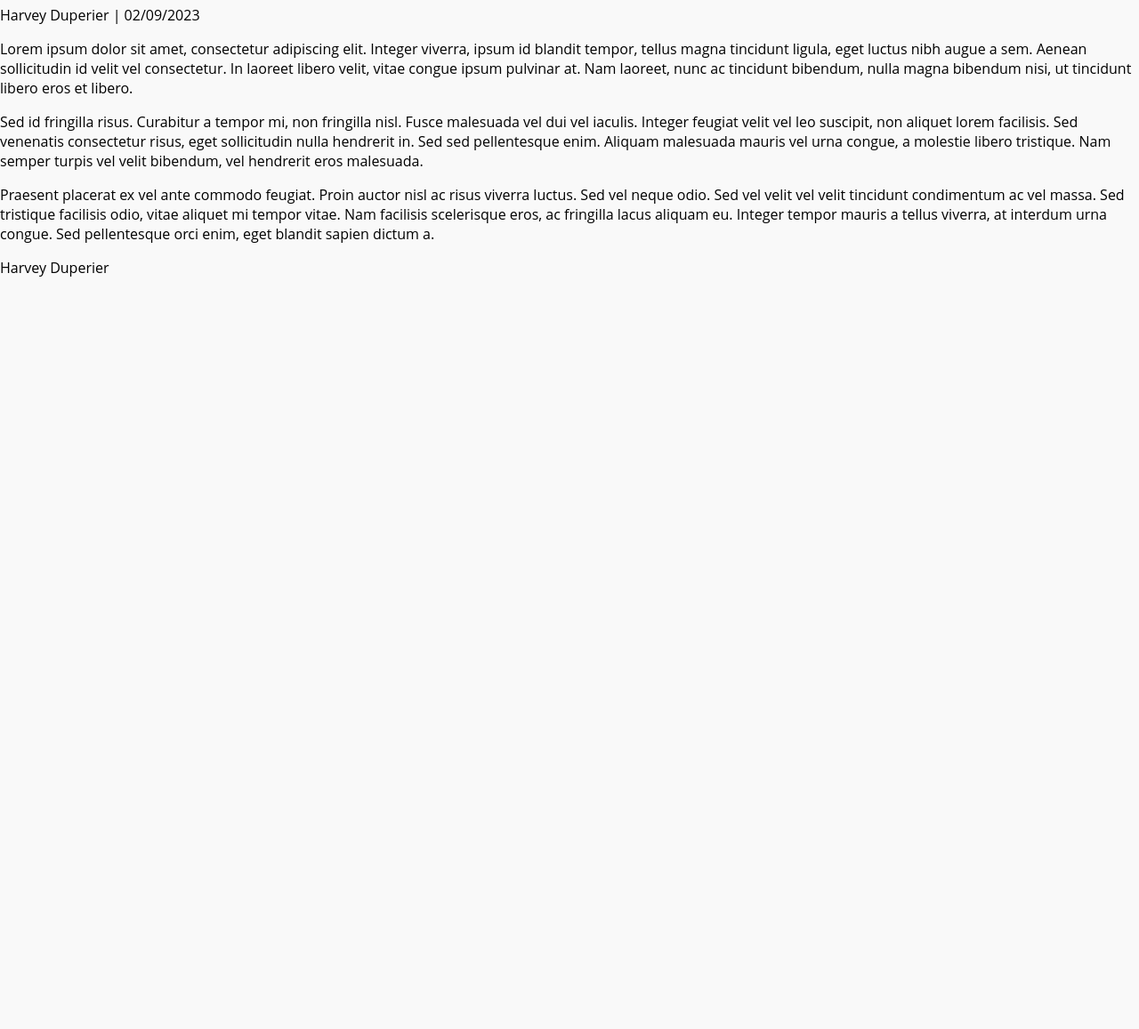
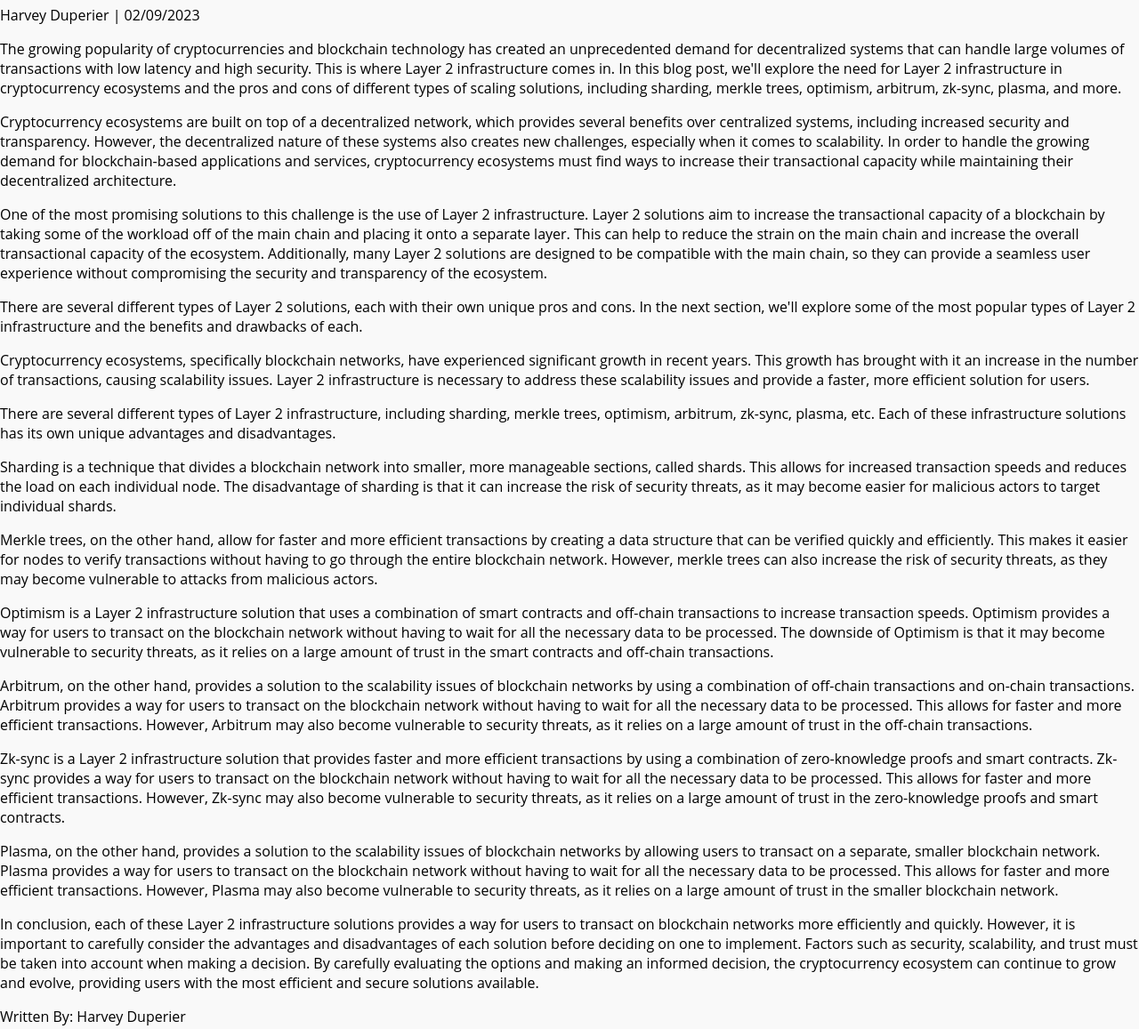
Before and after one commit to hduperier/myThoughtsBlog, a website: page bPosts/l2infra.html in a window 1280 px wide. Shown: the part 80-1237 px from the top of the page at 89% size. Before the commit the page ends 800 px from the top, so only its background shows below. Drawn offline with Linux system fonts and the light colour scheme.

Commit message:
new blogpost

```diff
--- a/bPosts/l2infra.html
+++ b/bPosts/l2infra.html
@@ -13,15 +13,35 @@
   </header>
 
   <main>
-    <p>Lorem ipsum dolor sit amet, consectetur adipiscing elit. Integer viverra, ipsum id blandit tempor, tellus magna tincidunt ligula, eget luctus nibh augue a sem. Aenean sollicitudin id velit vel consectetur. In laoreet libero velit, vitae congue ipsum pulvinar at. Nam laoreet, nunc ac tincidunt bibendum, nulla magna bibendum nisi, ut tincidunt libero eros et libero. </p>
+    <p>The growing popularity of cryptocurrencies and blockchain technology has created an unprecedented demand for decentralized systems that can handle large volumes of transactions with low latency and high security. This is where Layer 2 infrastructure comes in. In this blog post, we'll explore the need for Layer 2 infrastructure in cryptocurrency ecosystems and the pros and cons of different types of scaling solutions, including sharding, merkle trees, optimism, arbitrum, zk-sync, plasma, and more.</p>
 
-    <p>Sed id fringilla risus. Curabitur a tempor mi, non fringilla nisl. Fusce malesuada vel dui vel iaculis. Integer feugiat velit vel leo suscipit, non aliquet lorem facilisis. Sed venenatis consectetur risus, eget sollicitudin nulla hendrerit in. Sed sed pellentesque enim. Aliquam malesuada mauris vel urna congue, a molestie libero tristique. Nam semper turpis vel velit bibendum, vel hendrerit eros malesuada. </p>
+    <p>Cryptocurrency ecosystems are built on top of a decentralized network, which provides several benefits over centralized systems, including increased security and transparency. However, the decentralized nature of these systems also creates new challenges, especially when it comes to scalability. In order to handle the growing demand for blockchain-based applications and services, cryptocurrency ecosystems must find ways to increase their transactional capacity while maintaining their decentralized architecture.</p>
 
-    <p>Praesent placerat ex vel ante commodo feugiat. Proin auctor nisl ac risus viverra luctus. Sed vel neque odio. Sed vel velit vel velit tincidunt condimentum ac vel massa. Sed tristique facilisis odio, vitae aliquet mi tempor vitae. Nam facilisis scelerisque eros, ac fringilla lacus aliquam eu. Integer tempor mauris a tellus viverra, at interdum urna congue. Sed pellentesque orci enim, eget blandit sapien dictum a. </p>
+    <p>One of the most promising solutions to this challenge is the use of Layer 2 infrastructure. Layer 2 solutions aim to increase the transactional capacity of a blockchain by taking some of the workload off of the main chain and placing it onto a separate layer. This can help to reduce the strain on the main chain and increase the overall transactional capacity of the ecosystem. Additionally, many Layer 2 solutions are designed to be compatible with the main chain, so they can provide a seamless user experience without compromising the security and transparency of the ecosystem.</p>
+
+    <p>There are several different types of Layer 2 solutions, each with their own unique pros and cons. In the next section, we'll explore some of the most popular types of Layer 2 infrastructure and the benefits and drawbacks of each.</p>
+
+    <p>Cryptocurrency ecosystems, specifically blockchain networks, have experienced significant growth in recent years. This growth has brought with it an increase in the number of transactions, causing scalability issues. Layer 2 infrastructure is necessary to address these scalability issues and provide a faster, more efficient solution for users.</p>
+
+    <p>There are several different types of Layer 2 infrastructure, including sharding, merkle trees, optimism, arbitrum, zk-sync, plasma, etc. Each of these infrastructure solutions has its own unique advantages and disadvantages.</p>
+
+    <p>Sharding is a technique that divides a blockchain network into smaller, more manageable sections, called shards. This allows for increased transaction speeds and reduces the load on each individual node. The disadvantage of sharding is that it can increase the risk of security threats, as it may become easier for malicious actors to target individual shards.</p>
+
+    <p>Merkle trees, on the other hand, allow for faster and more efficient transactions by creating a data structure that can be verified quickly and efficiently. This makes it easier for nodes to verify transactions without having to go through the entire blockchain network. However, merkle trees can also increase the risk of security threats, as they may become vulnerable to attacks from malicious actors.</p>
+
+    <p>Optimism is a Layer 2 infrastructure solution that uses a combination of smart contracts and off-chain transactions to increase transaction speeds. Optimism provides a way for users to transact on the blockchain network without having to wait for all the necessary data to be processed. The downside of Optimism is that it may become vulnerable to security threats, as it relies on a large amount of trust in the smart contracts and off-chain transactions.</p>
+
+    <p>Arbitrum, on the other hand, provides a solution to the scalability issues of blockchain networks by using a combination of off-chain transactions and on-chain transactions. Arbitrum provides a way for users to transact on the blockchain network without having to wait for all the necessary data to be processed. This allows for faster and more efficient transactions. However, Arbitrum may also become vulnerable to security threats, as it relies on a large amount of trust in the off-chain transactions.</p>
+
+    <p>Zk-sync is a Layer 2 infrastructure solution that provides faster and more efficient transactions by using a combination of zero-knowledge proofs and smart contracts. Zk-sync provides a way for users to transact on the blockchain network without having to wait for all the necessary data to be processed. This allows for faster and more efficient transactions. However, Zk-sync may also become vulnerable to security threats, as it relies on a large amount of trust in the zero-knowledge proofs and smart contracts.</p>
+
+    <p>Plasma, on the other hand, provides a solution to the scalability issues of blockchain networks by allowing users to transact on a separate, smaller blockchain network. Plasma provides a way for users to transact on the blockchain network without having to wait for all the necessary data to be processed. This allows for faster and more efficient transactions. However, Plasma may also become vulnerable to security threats, as it relies on a large amount of trust in the smaller blockchain network.</p>
+
+    <p>In conclusion, each of these Layer 2 infrastructure solutions provides a way for users to transact on blockchain networks more efficiently and quickly. However, it is important to carefully consider the advantages and disadvantages of each solution before deciding on one to implement. Factors such as security, scalability, and trust must be taken into account when making a decision. By carefully evaluating the options and making an informed decision, the cryptocurrency ecosystem can continue to grow and evolve, providing users with the most efficient and secure solutions available.</p>
   </main>
 
   <footer>
-    <p>Harvey Duperier</p>
+    <p>Written By: Harvey Duperier</p>
   </footer>
 </body>
 </html>
```
